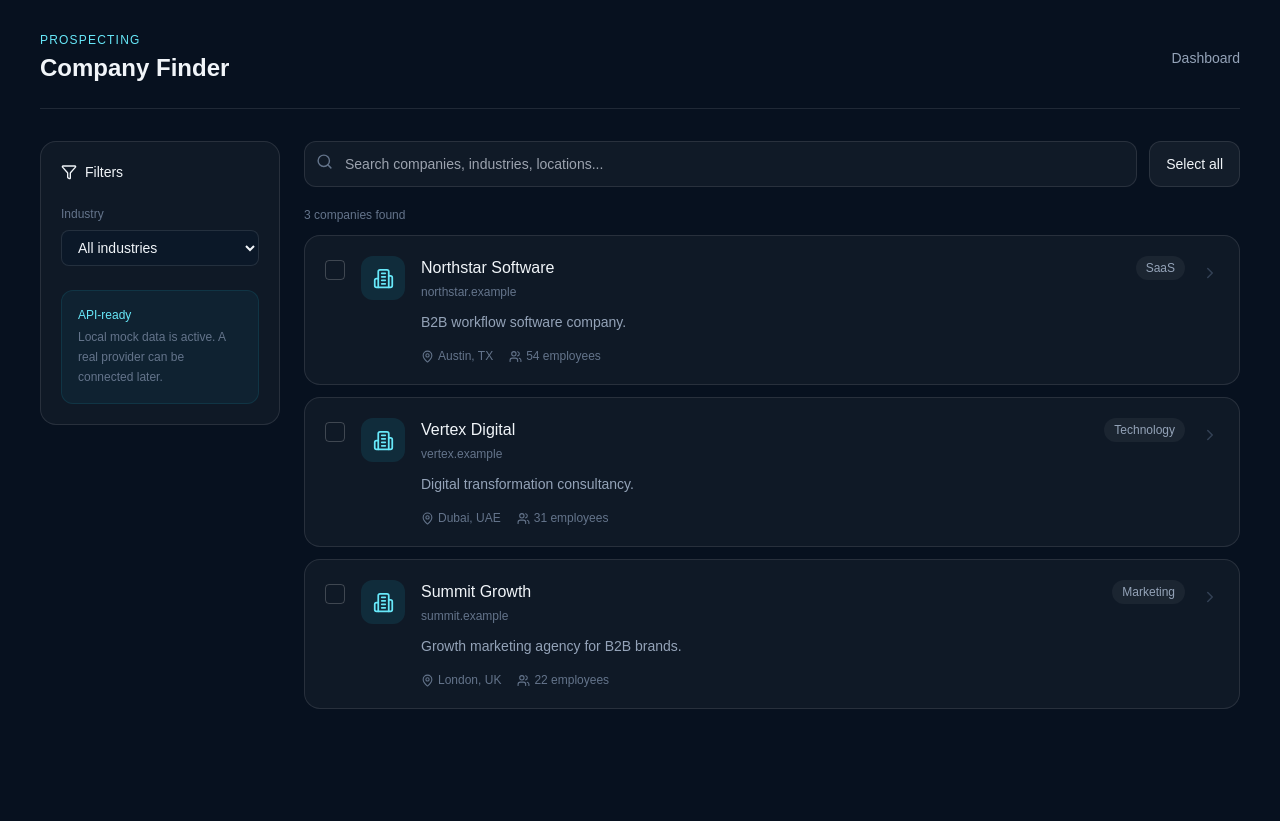
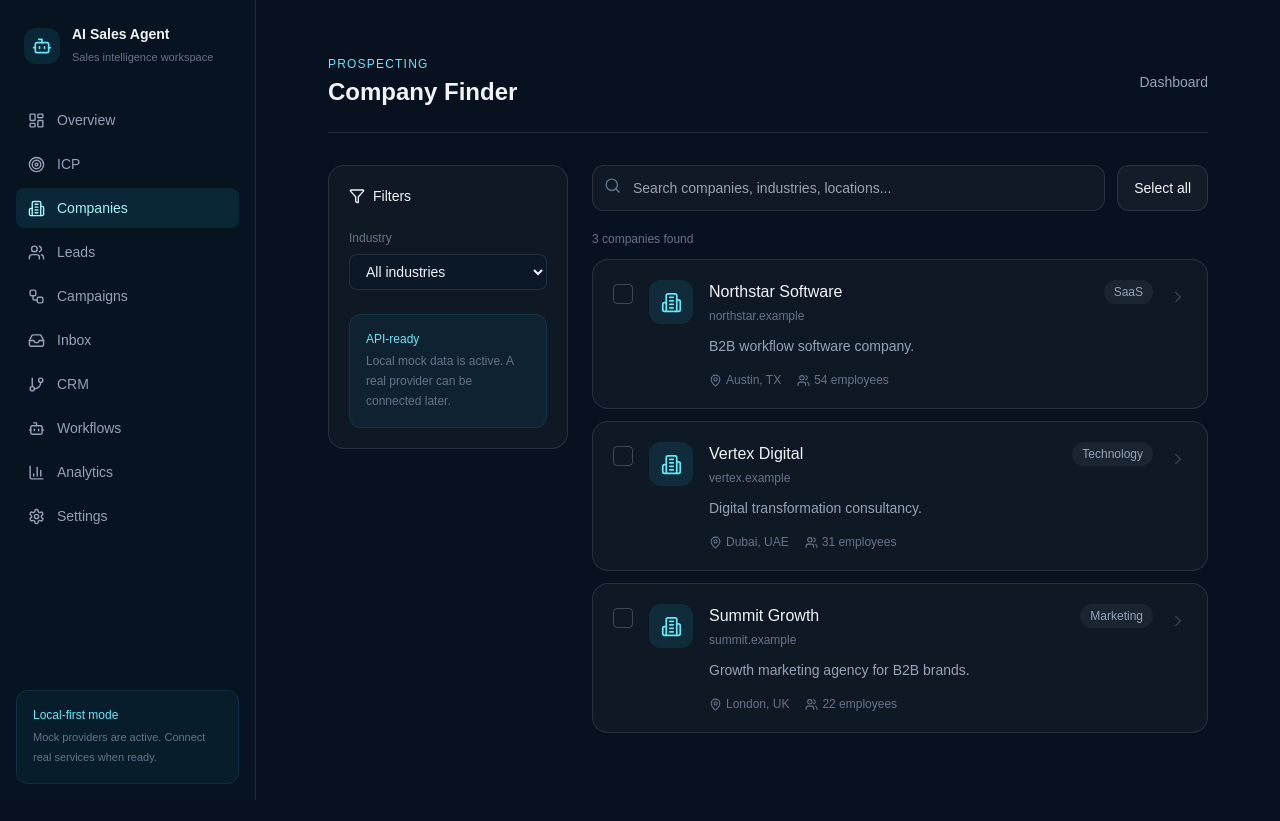
Before and after one commit to bolt50506-lab/ai-sales-agent, a Next.js app: page /company-finder in a window 1280 px wide. Before the commit the page ends 800 px from the top, so only its background shows below. Built offline with nearby package versions, Linux system fonts and the light colour scheme.

Commit message:
Standardize workspace pages on shared app shell

```diff
--- a/app/company-finder/page.tsx
+++ b/app/company-finder/page.tsx
@@ -1,4 +1,5 @@
 "use client";
+import { AppShell } from "@/components/app-shell";
 import { useState } from "react";
 import { Building2, Check, ChevronRight, Filter, MapPin, Search, Users } from "lucide-react";
 
@@ -14,12 +15,12 @@ export default function CompanyFinder(){
  const [selected,setSelected]=useState<string[]>([]);
  const filtered=data.filter(c=>(!query||[c.name,c.domain,c.industry,c.location].join(" ").toLowerCase().includes(query.toLowerCase()))&&(industry==="All industries"||c.industry===industry));
  const toggle=(id:string)=>setSelected(s=>s.includes(id)?s.filter(x=>x!==id):[...s,id]);
- return <main className="min-h-screen bg-[#07111f] text-slate-100"><div className="mx-auto max-w-7xl px-6 py-8 lg:px-10">
+ return <AppShell><div className="mx-auto max-w-7xl px-6 py-8 lg:px-10">
  <header className="flex items-center justify-between border-b border-white/10 pb-6"><div><p className="text-xs uppercase tracking-widest text-cyan-300">Prospecting</p><h1 className="mt-1 text-2xl font-semibold">Company Finder</h1></div><a href="/dashboard" className="text-sm text-slate-400 hover:text-white">Dashboard</a></header>
  <div className="grid gap-6 py-8 lg:grid-cols-[240px_1fr]">
  <aside className="rounded-2xl border border-white/10 bg-white/[.035] p-5 h-fit"><div className="flex items-center gap-2 text-sm font-medium"><Filter size={16}/> Filters</div><label className="mt-6 block text-xs text-slate-500">Industry</label><select value={industry} onChange={e=>setIndustry(e.target.value)} className="mt-2 w-full rounded-lg border border-white/10 bg-[#0b1828] px-3 py-2 text-sm outline-none"><option>All industries</option><option>SaaS</option><option>Technology</option><option>Marketing</option></select><div className="mt-6 rounded-xl border border-cyan-400/10 bg-cyan-400/5 p-4"><p className="text-xs font-medium text-cyan-300">API-ready</p><p className="mt-1 text-xs leading-5 text-slate-500">Local mock data is active. A real provider can be connected later.</p></div></aside>
  <section><div className="flex flex-col gap-3 sm:flex-row"><div className="relative flex-1"><Search size={17} className="absolute left-3 top-3 text-slate-500"/><input value={query} onChange={e=>setQuery(e.target.value)} placeholder="Search companies, industries, locations..." className="w-full rounded-xl border border-white/10 bg-white/[.04] py-3 pl-10 pr-4 text-sm outline-none focus:border-cyan-400/40"/></div><button onClick={()=>setSelected(filtered.map(x=>x.id))} className="rounded-xl border border-white/10 bg-white/[.05] px-4 py-3 text-sm">Select all</button></div>
  <div className="mt-5 flex items-center justify-between text-xs text-slate-500"><span>{filtered.length} companies found</span>{selected.length>0&&<span>{selected.length} selected</span>}</div>
  <div className="mt-3 space-y-3">{filtered.map(c=><article key={c.id} className="group rounded-2xl border border-white/10 bg-white/[.035] p-5 transition hover:border-cyan-400/20"><div className="flex gap-4"><button onClick={()=>toggle(c.id)} className={`mt-1 flex h-5 w-5 shrink-0 items-center justify-center rounded border ${selected.includes(c.id)?"border-cyan-400 bg-cyan-400 text-slate-950":"border-white/20"}`}>{selected.includes(c.id)&&<Check size={13}/>}</button><div className="flex h-11 w-11 shrink-0 items-center justify-center rounded-xl bg-cyan-400/10 text-cyan-300"><Building2 size={21}/></div><div className="min-w-0 flex-1"><div className="flex flex-wrap items-start justify-between gap-3"><div><h2 className="font-medium">{c.name}</h2><p className="mt-1 text-xs text-slate-500">{c.domain}</p></div><span className="rounded-full bg-white/5 px-2.5 py-1 text-xs text-slate-400">{c.industry}</span></div><p className="mt-3 text-sm text-slate-400">{c.description}</p><div className="mt-4 flex flex-wrap gap-4 text-xs text-slate-500"><span className="flex items-center gap-1"><MapPin size={13}/>{c.location}</span><span className="flex items-center gap-1"><Users size={13}/>{c.employees} employees</span></div></div><ChevronRight className="mt-2 text-slate-700 group-hover:text-cyan-300" size={18}/></div></article>)}</div></section></div>
- </div></main>;
+ </div></AppShell>;
 }
```
